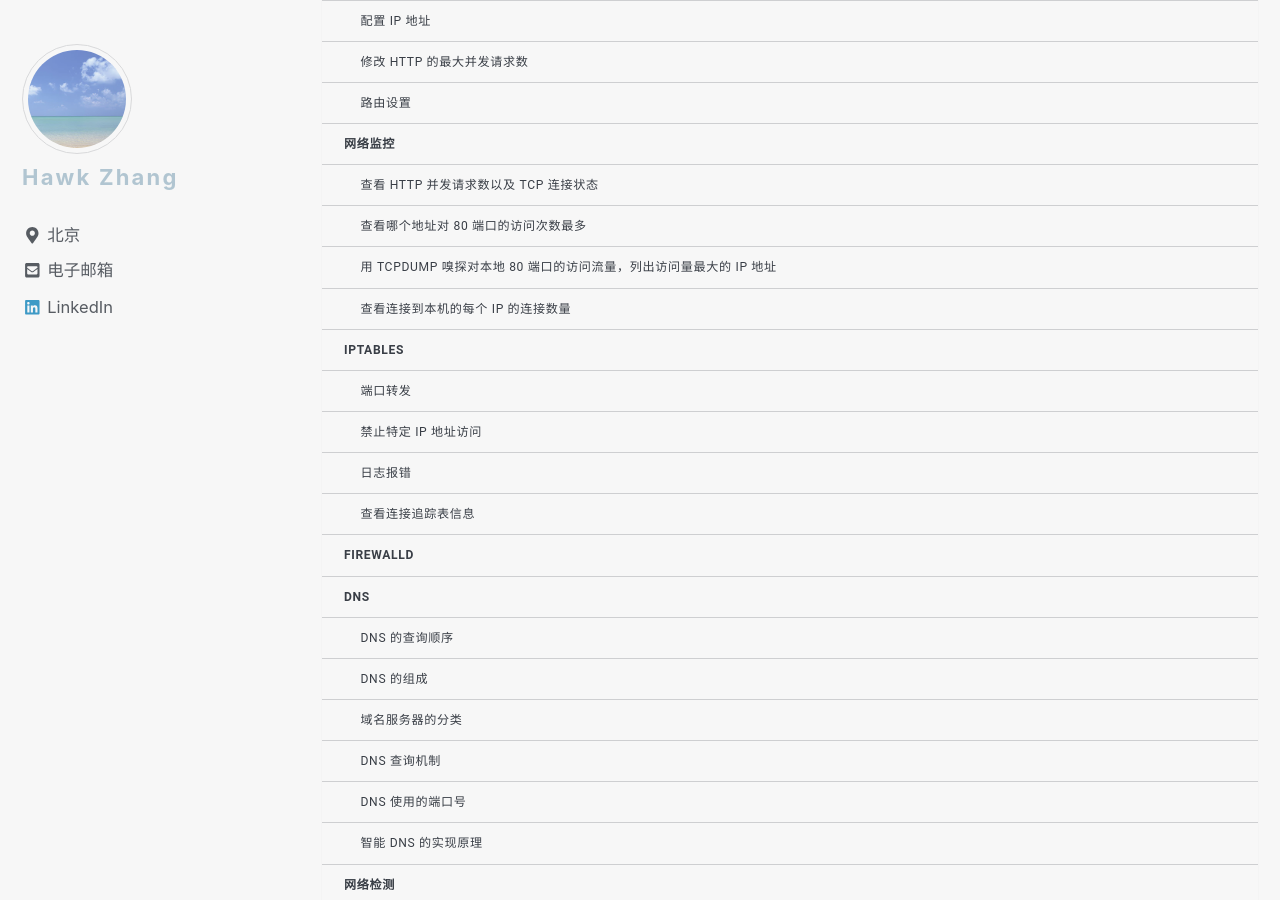
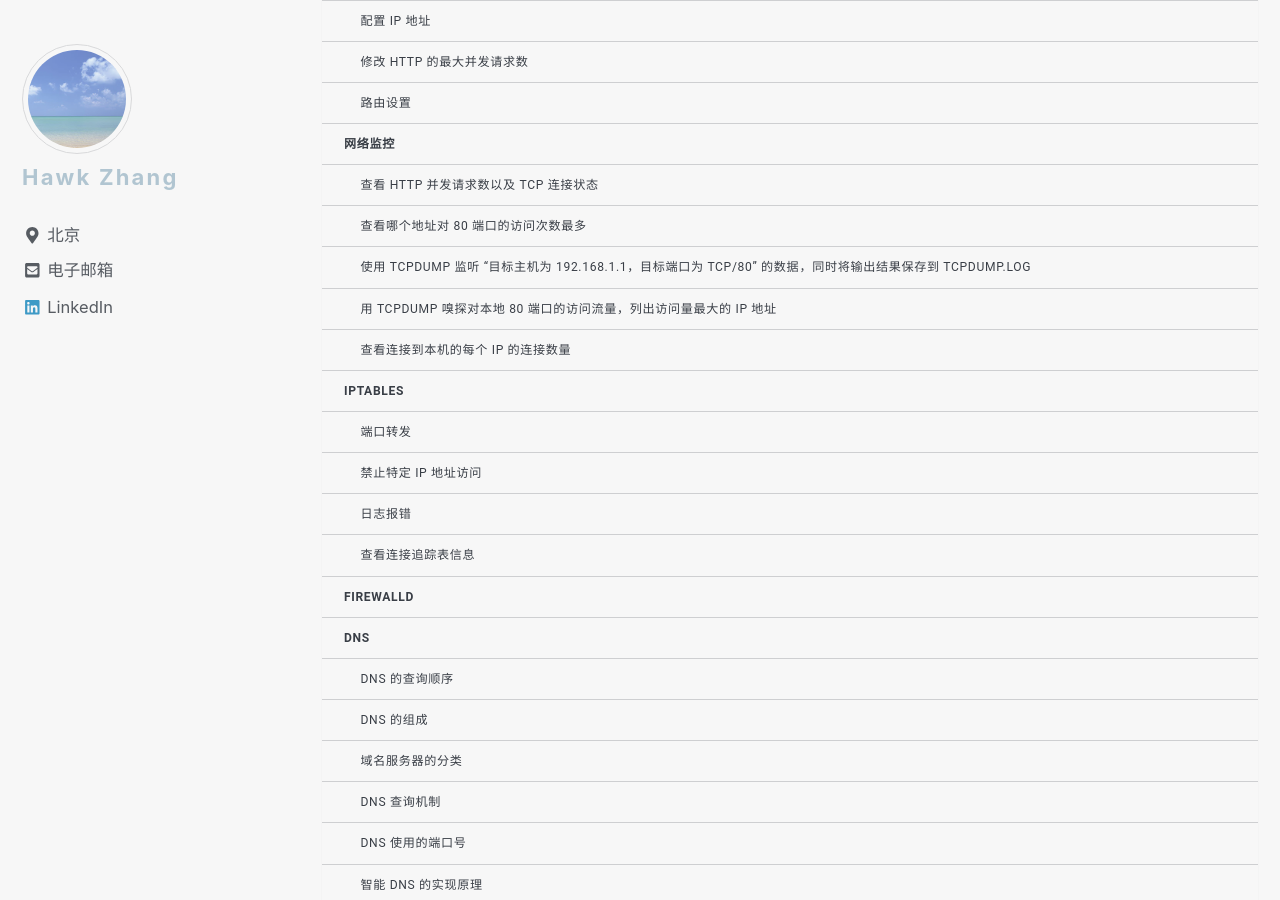
Before and after one commit to narru888/linotes_note, a Jekyll site: the page built from _posts/cheatsheet/2017-05-01-network.md, in a window 1280 px wide and 900 px high, scrolled down 627 px. Built offline with Jekyll 4.4.1, drawn with Linux system fonts in a browser that asks for light colours; nearby versions of some CDN libraries; a script that is not in the unit is left out; some of the changed text lies outside the part shown.

Commit message:
update on 2018-12-10 10:39:01 CST

````diff
--- a/_posts/cheatsheet/2017-05-01-network.md
+++ b/_posts/cheatsheet/2017-05-01-network.md
@@ -158,6 +158,10 @@ $ sudo tcpdump -i venet0 -tnn dst port 80 -c 1000 \
 | uniq -c \
 | sort -rn
 ```
+
+
+
+### 使用 tcpdump 监听 “目标主机为 192.168.1.1，目标端口为 tcp/80” 的数据，同时将输出结果保存到 tcpdump.log
 
 
 
````
